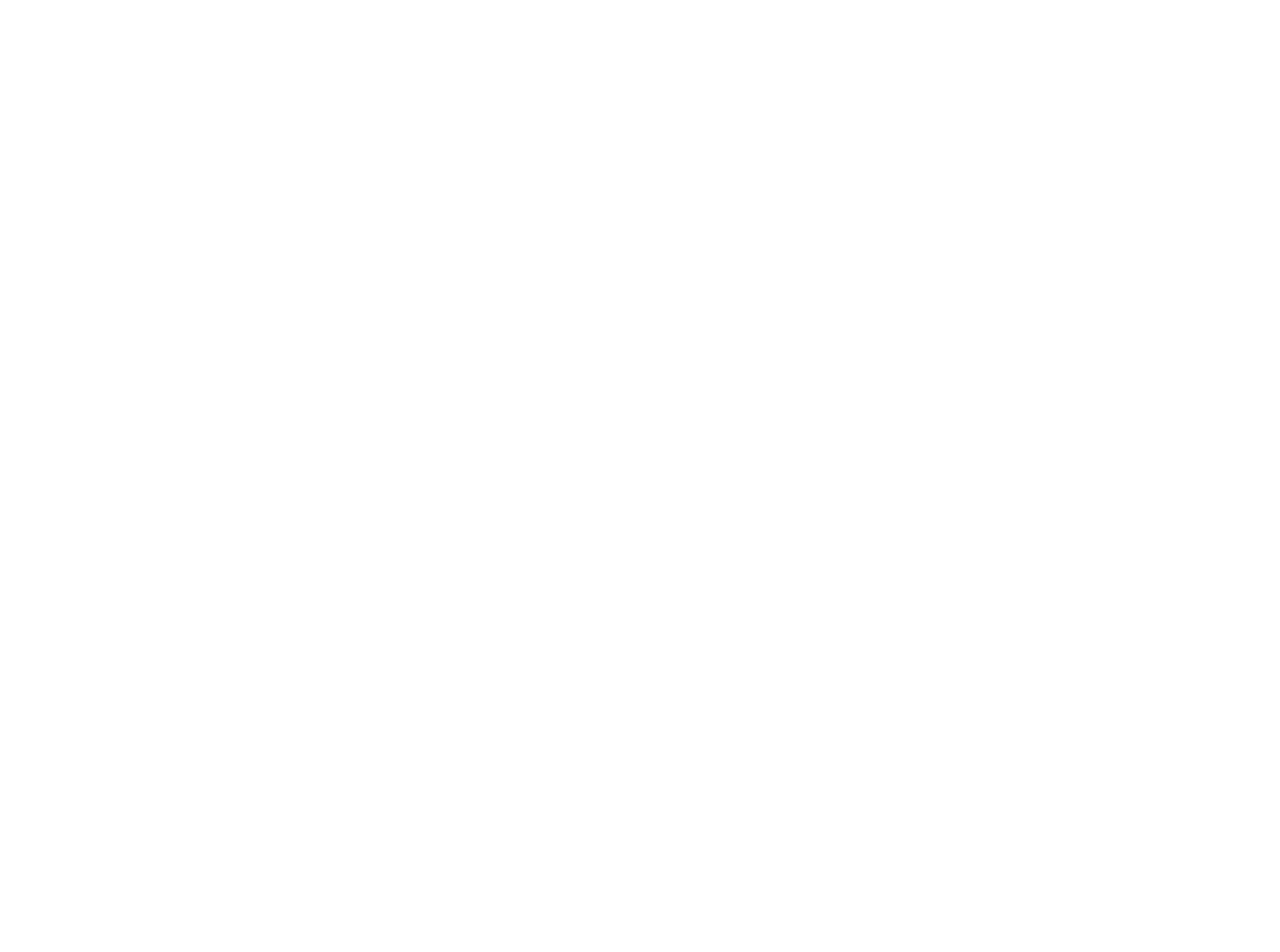
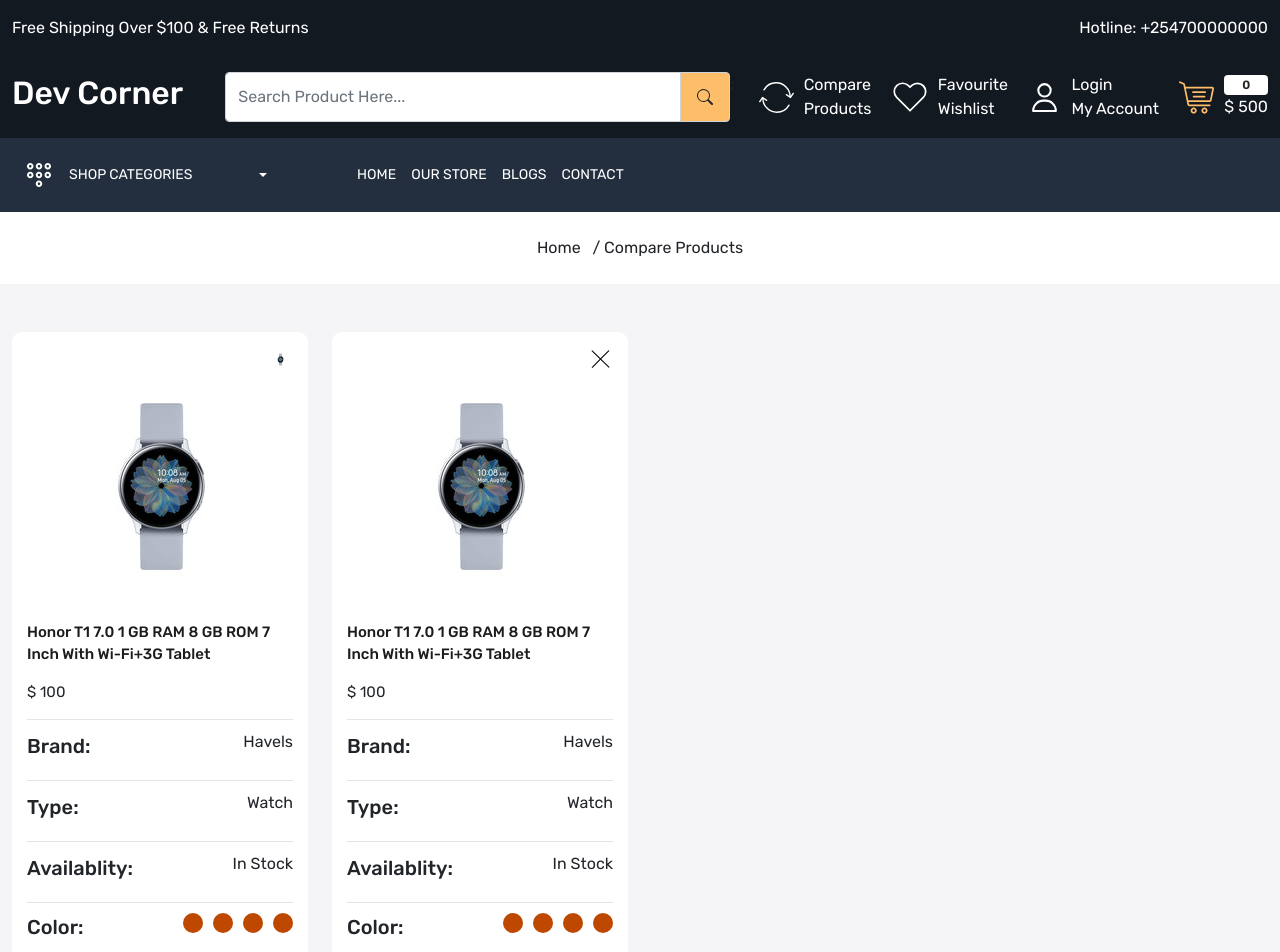
Before and after one commit to CynthiaKamau/ecommerce-react-frontend, a React (Create React App) app: page /compare-product in a window 1280 px wide. Before the commit this address had no page. Shown: the top 952 px of the page. Before the commit the page ends 800 px from the top, so only its background shows below. Built offline with nearby package versions, Linux system fonts and the light colour scheme.

Commit message:
Added wishlist and compare products section

```diff
--- a/src/App.css
+++ b/src/App.css
@@ -560,3 +560,40 @@
   color: var(--color-777777);
 }
 /* Contact Page ends */
+
+/* Compare Product Page */
+
+.compare-product-card {
+  padding: 20px 15px;
+  background-color: white;
+  border-radius: 10px;
+}
+.compare-product-card .cross,
+.wishlist-card .cross {
+  top: 15px;
+  right: 15px;
+  width: 25px;
+  padding: 3px;
+  cursor: pointer;
+}
+.compare-product-details h5.title,
+.wishlist-card h5.title {
+  font-size: 15px;
+  line-height: 22px;
+  font-weight: 500;
+  color: var(--color-1c1c1b);
+}
+.compare-product-details h6.price,
+.wishlist-card h6.price {
+  font-size: 15px;
+  line-height: 22px;
+  font-weight: 400;
+}
+.compare-product-card .product-detail {
+  display: flex;
+  justify-content: space-between;
+  align-items: center;
+  padding: 10px 0px;
+  border-top: 1px solid rgba(0, 0, 0, 0.1);
+}
+/* Compare Product Page end here */
--- a/src/App.js
+++ b/src/App.js
@@ -6,6 +6,8 @@
 import Contact from "./pages/Contact";
 import OurStore from "./pages/OurStore";
 import Blog from "./pages/Blog";
+import CompareProduct from "./pages/CompareProduct";
+import Wishlist from "./pages/Wishlist";
 
 function App() {
   return (
@@ -18,6 +20,8 @@
             <Route path="contact" element={<Contact />} />
             <Route path="store" element={<OurStore />} />
             <Route path="blog" element={<Blog />} />
+            <Route path="compare-product" element={<CompareProduct />} />
+            <Route path="wishlist" element={<Wishlist/>} />
           </Route>
         </Routes>
       </BrowserRouter>
--- /dev/null
+++ b/src/components/Color.js
@@ -0,0 +1,16 @@
+import React from "react";
+
+const Color = () => {
+  return (
+    <>
+      <ul className="colors ps-0">
+        <li></li>
+        <li></li>
+        <li></li>
+        <li></li>
+      </ul>
+    </>
+  );
+};
+
+export default Color;
--- a/src/components/Header.js
+++ b/src/components/Header.js
@@ -53,7 +53,7 @@
               <div className="header-upper-links d-flex align-items-center justify-content-between">
                 <div>
                   <Link
-                    to="/"
+                    to="/compare-product"
                     className="d-flex align-items-center gap-10 text-white"
                   >
                     <img src="images/compare.svg" alt="compare" />
@@ -64,7 +64,7 @@
                 </div>
                 <div>
                   <Link
-                    to="/"
+                    to="/wishlist"
                     className="d-flex align-items-center gap-10 text-white"
                   >
                     <img src="images/wishlist.svg" alt="wishlist" />
--- /dev/null
+++ b/src/pages/CompareProduct.js
@@ -0,0 +1,108 @@
+import React from "react";
+import BreadCrumb from "../components/BreadCrumb";
+import Color from "../components/Color";
+import Meta from "../components/Meta";
+import Container from "../components/Container";
+
+const CompareProduct = () => {
+  return (
+    <>
+      <Meta title={"Compare Products"} />
+      <BreadCrumb title="Compare Products" />
+      <Container class1="compare-product-wrapper py-5 home-wrapper-2">
+        <div className="row">
+          <div className="col-3">
+            <div className="compare-product-card position-relative">
+              <img
+                src="images/watch.jpg"
+                alt="cross"
+                className="position-absolute cross img-fluid"
+              />
+              <div className="product-card-image">
+                <img src="images/watch.jpg" alt="watch" />
+              </div>
+              <div className="compare-product-details">
+                <h5 className="title">
+                  Honor T1 7.0 1 GB RAM 8 GB ROM 7 Inch With Wi-Fi+3G Tablet
+                </h5>
+                <h6 className="price mb-3 mt-3">$ 100</h6>
+
+                <div>
+                  <div className="product-detail">
+                    <h5>Brand:</h5>
+                    <p>Havels</p>
+                  </div>
+                  <div className="product-detail">
+                    <h5>Type:</h5>
+                    <p>Watch</p>
+                  </div>
+                  <div className="product-detail">
+                    <h5>Availablity:</h5>
+                    <p>In Stock</p>
+                  </div>
+                  <div className="product-detail">
+                    <h5>Color:</h5>
+                    <Color />
+                  </div>
+                  <div className="product-detail">
+                    <h5>Size:</h5>
+                    <div className="d-flex gap-10">
+                      <p>S</p>
+                      <p>M</p>
+                    </div>
+                  </div>
+                </div>
+              </div>
+            </div>
+          </div>
+          <div className="col-3">
+            <div className="compare-product-card position-relative">
+              <img
+                src="images/cross.svg"
+                alt="cross"
+                className="position-absolute cross img-fluid"
+              />
+              <div className="product-card-image">
+                <img src="images/watch.jpg" alt="watch" />
+              </div>
+              <div className="compare-product-details">
+                <h5 className="title">
+                  Honor T1 7.0 1 GB RAM 8 GB ROM 7 Inch With Wi-Fi+3G Tablet
+                </h5>
+                <h6 className="price mb-3 mt-3">$ 100</h6>
+
+                <div>
+                  <div className="product-detail">
+                    <h5>Brand:</h5>
+                    <p>Havels</p>
+                  </div>
+                  <div className="product-detail">
+                    <h5>Type:</h5>
+                    <p>Watch</p>
+                  </div>
+                  <div className="product-detail">
+                    <h5>Availablity:</h5>
+                    <p>In Stock</p>
+                  </div>
+                  <div className="product-detail">
+                    <h5>Color:</h5>
+                    <Color />
+                  </div>
+                  <div className="product-detail">
+                    <h5>Size:</h5>
+                    <div className="d-flex gap-10">
+                      <p>S</p>
+                      <p>M</p>
+                    </div>
+                  </div>
+                </div>
+              </div>
+            </div>
+          </div>
+        </div>
+      </Container>
+    </>
+  );
+};
+
+export default CompareProduct;
--- /dev/null
+++ b/src/pages/Wishlist.js
@@ -0,0 +1,85 @@
+import React from "react";
+import BreadCrumb from "../components/BreadCrumb";
+import Meta from "../components/Meta";
+import Container from "../components/Container";
+
+const Wishlist = () => {
+  return (
+    <>
+      <Meta title={"Wishlist"} />
+      <BreadCrumb title="Wishlist" />
+      <Container class1="wishlist-wrapper home-wrapper-2 py-5">
+        <div className="row">
+          <div className="col-3">
+            <div className="wishlist-card position-relative">
+              <img
+                src="images/cross.svg"
+                alt="cross"
+                className="position-absolute cross img-fluid"
+              />
+              <div className="wishlist-card-image">
+                <img
+                  src="images/watch.jpg"
+                  className="img-fluid w-100"
+                  alt="watch"
+                />
+              </div>
+              <div className="py-3 px-3">
+                <h5 className="title">
+                  Honor T1 7.0 1 GB RAM 8 GB ROM 7 Inch With Wi-Fi+3G Tablet
+                </h5>
+                <h6 className="price">$ 100</h6>
+              </div>
+            </div>
+          </div>
+          <div className="col-3">
+            <div className="wishlist-card position-relative">
+              <img
+                src="images/cross.svg"
+                alt="cross"
+                className="position-absolute cross img-fluid"
+              />
+              <div className="wishlist-card-image">
+                <img
+                  src="images/watch.jpg"
+                  className="img-fluid w-100"
+                  alt="watch"
+                />
+              </div>
+              <div className="py-3 px-3">
+                <h5 className="title">
+                  Honor T1 7.0 1 GB RAM 8 GB ROM 7 Inch With Wi-Fi+3G Tablet
+                </h5>
+                <h6 className="price">$ 100</h6>
+              </div>
+            </div>
+          </div>
+          <div className="col-3">
+            <div className="wishlist-card position-relative">
+              <img
+                src="images/cross.svg"
+                alt="cross"
+                className="position-absolute cross img-fluid"
+              />
+              <div className="wishlist-card-image">
+                <img
+                  src="images/watch.jpg"
+                  className="img-fluid w-100"
+                  alt="watch"
+                />
+              </div>
+              <div className="py-3 px-3">
+                <h5 className="title">
+                  Honor T1 7.0 1 GB RAM 8 GB ROM 7 Inch With Wi-Fi+3G Tablet
+                </h5>
+                <h6 className="price">$ 100</h6>
+              </div>
+            </div>
+          </div>
+        </div>
+      </Container>
+    </>
+  );
+};
+
+export default Wishlist;
```
